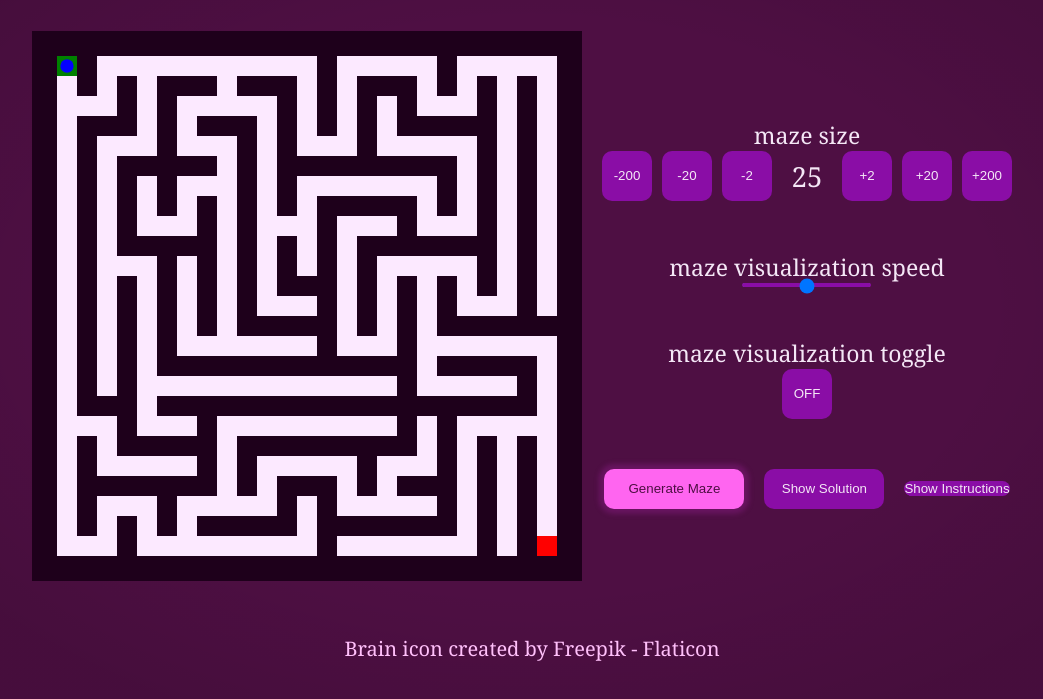
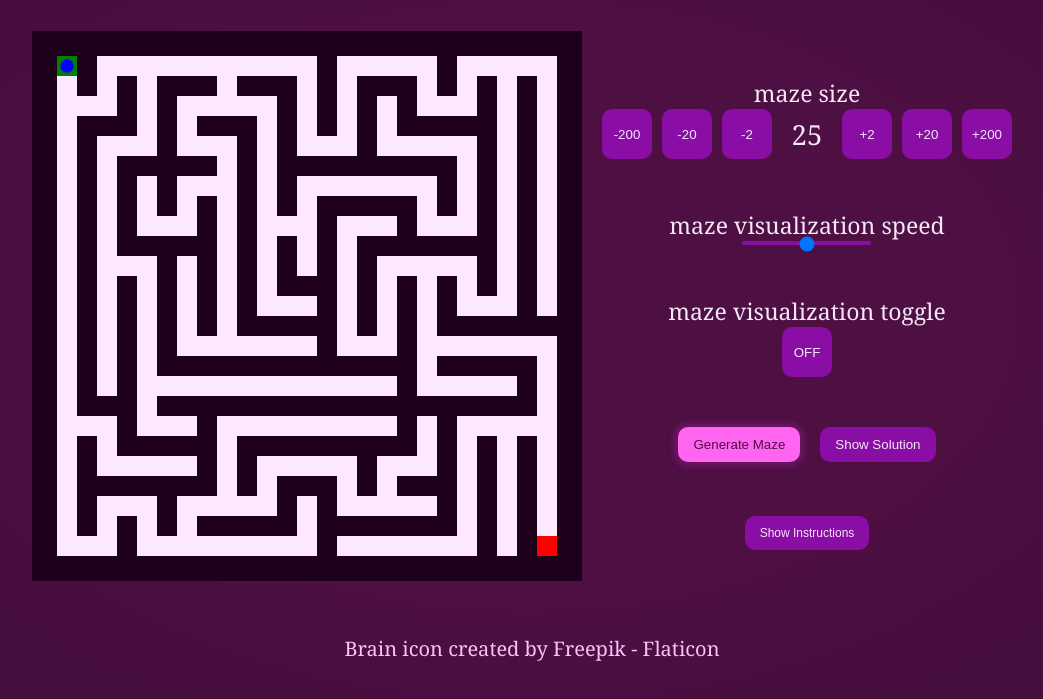
Before and after one commit to RealBenjo/solve-labyrinth, a plain HTML site: page index.html in a window 1280 px wide. Shown: the part 93-792 px from the top of the page, without its empty margins (108-1151 px from the left). Drawn offline with Linux system fonts and the light colour scheme; some packages are replaced by stand-ins of ours; a script that the page names is missing.

Commit message:
beautification v0.6
+ the player is 50% faster
+ made the instructions button nicer
+ made the "new maze" button nicer
+ all buttons are nicer and more consistent

```diff
--- a/css/style.css
+++ b/css/style.css
@@ -160,13 +160,8 @@ input[type="range"]::-moz-range-thumb {
 #maze_important_inputs {
   gap: 20px;
 }
-#gen_maze_button {
-  width: 140px;
-  height: 40px;
-}
-#solve_maze_button {
-  width: 120px;
-  height: 40px;
+#instructions_maze_button {
+  font-size: 12px;
 }
 
 #footer {
@@ -192,6 +187,7 @@ input[type="range"]::-moz-range-thumb {
   margin: 0 auto;
 }
 .button {
+  padding: 10px 15px;
   background-color: var(--secondary-site-color);
   color: var(--primary-site-color);
   border: none;
@@ -209,13 +205,14 @@ input[type="range"]::-moz-range-thumb {
   color: var(--primary-bg-color);
   background-color: var(--highlight-site-color);
   box-shadow: 0 0 5px 5px var(--shadow-color);
-  transition: box-shadow 0.5s;
+  transition: box-shadow 0.5s, color 0.5s;
 }
 .hot_button:hover {
+  color: var(--secondary-site-color);
   box-shadow: 0 0 10px 10px var(--highlight-shadow-color);
-  color: var(--primary-bg-color);
 }
 .square_button {
+  padding: 0;
   width: 50px;
   height: 50px;
 }
--- a/index.html
+++ b/index.html
@@ -58,7 +58,10 @@
           <div id="maze_important_inputs" class="row_dir">
             <button id="gen_maze_button" class="button hot_button" onclick="stopCurrentMazeGen(); makeMaze(); drawPlayer()">Generate Maze</button>
             <button id="solve_maze_button" class="button" onclick="toggleSolution(); pathFind()">Show Solution</button>
-            <button id="pooper_maze_button" class="button" onclick="showInstructions()">Show Instructions</button>
+          </div>
+
+          <div>
+            <button id="instructions_maze_button" class="button" onclick="showInstructions()">Show Instructions</button>
           </div>
         </div>
       </div>
--- a/js/hud.js
+++ b/js/hud.js
@@ -17,6 +17,10 @@ function showInstructions() {
     width: 700,
     padding: "3em",
     color: m_path_color,
-    background: m_wall_color
+    background: m_wall_color,
+    customClass: {
+      confirmButton: 'button'
+    },
+    buttonsStyling: false // prevent default styling
   });
 }
--- a/js/playerMovement.js
+++ b/js/playerMovement.js
@@ -1,4 +1,4 @@
-const inputSpeed = 150;
+const inputSpeed = 100;
 
 const keys = {
   w: false,
@@ -56,7 +56,11 @@ function checkInput() {
         padding: "3em",
         color: m_path_color,
         background: m_wall_color,
-        confirmButtonText: "New Maze"
+        confirmButtonText: "New Maze",
+        customClass: {
+          confirmButton: 'button'
+        },
+        buttonsStyling: false // prevent default styling
       }).then((result) => { // if user clicks the button, we make a new maze :)
         if (result.isConfirmed) {
           stopCurrentMazeGen();
```
